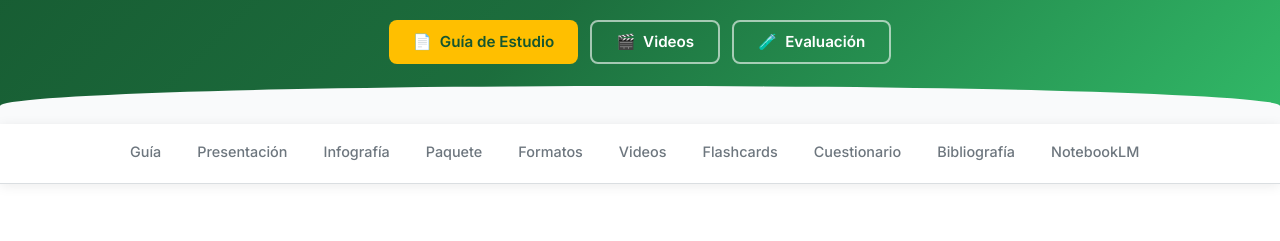
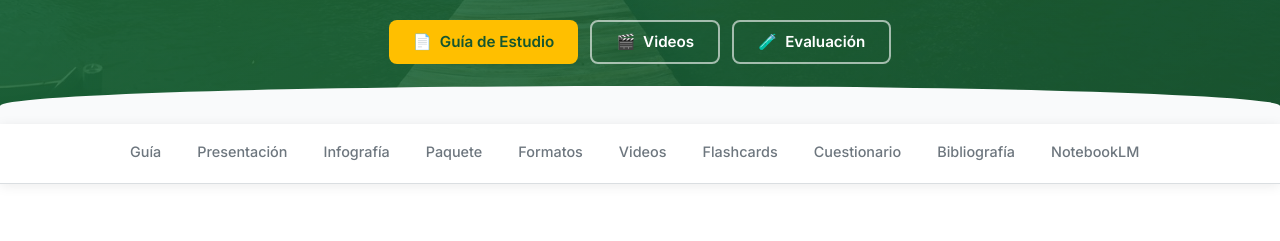
Before and after one commit to rgelabertf/paquete-docencia-tablas-dinamicas, a plain HTML site: page OVA_Tablas_Dinamicas.html in a window 1280 px wide. Shown: the part 276-517 px from the top of the page. Drawn offline with Linux system fonts and the light colour scheme.

Commit message:
Hero con imagen de fondo del muelle (1920px, 154 KB)

```diff
--- a/OVA_Tablas_Dinamicas.html
+++ b/OVA_Tablas_Dinamicas.html
@@ -59,7 +59,9 @@
 
   /* Hero */
   .hero {
-    background: linear-gradient(135deg, var(--primary-dark) 0%, var(--primary) 50%, var(--primary-light) 100%);
+    background:
+      linear-gradient(135deg, hsla(144, 59%, 27%, 0.85) 0%, hsla(144, 60%, 21%, 0.9) 100%),
+      url('./hero-bg.jpg') center/cover no-repeat fixed;
     color: white;
     padding: var(--space-20) 0 var(--space-15);
     text-align: center;
```
Also changed, not shown: hero-bg.jpg (added).
